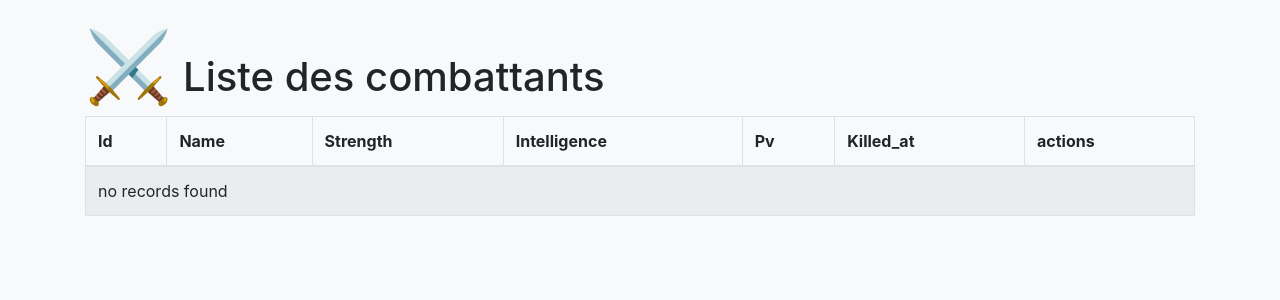
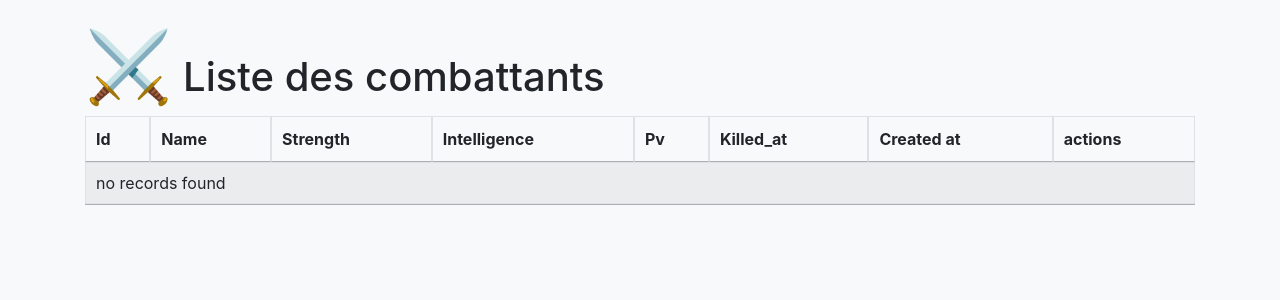
Before and after one commit to thomaslemoine/arene-combattants, a Symfony app: template templates/fighter/index.html.twig in a window 1280 px wide. Shown: the part 88-388 px from the top of the page. Run offline with Twig, Linux system fonts and the light colour scheme; the template is opened without the code that fills it, so the values that code supplies are empty; some libraries are stand-ins or nearby versions.

Commit message:
add datatables

```diff
--- a/templates/base.html.twig
+++ b/templates/base.html.twig
@@ -5,7 +5,7 @@
         <title>{% block title %}Welcome!{% endblock %}</title>
         <link rel="stylesheet" href="https://maxcdn.bootstrapcdn.com/bootstrap/4.0.0/css/bootstrap.min.css" integrity="sha384-Gn5384xqQ1aoWXA+058RXPxPg6fy4IWvTNh0E263XmFcJlSAwiGgFAW/dAiS6JXm" crossorigin="anonymous">
         <link rel="stylesheet" href="https://cdnjs.cloudflare.com/ajax/libs/font-awesome/5.11.2/css/all.min.css">
-        {% block stylesheets %}
+        <link rel="stylesheet" type="text/css" href="https://cdn.datatables.net/v/bs4/dt-1.10.20/cr-1.5.2/fc-3.3.0/fh-3.1.6/kt-2.5.1/r-2.2.3/rg-1.1.1/rr-1.2.6/sc-2.0.1/sl-1.3.1/datatables.min.css"/>        {% block stylesheets %}
         {% endblock %}
     </head>
     <body class="bg-light">
@@ -16,6 +16,7 @@
         <script src="https://code.jquery.com/jquery-3.2.1.slim.min.js" integrity="sha384-KJ3o2DKtIkvYIK3UENzmM7KCkRr/rE9/Qpg6aAZGJwFDMVNA/GpGFF93hXpG5KkN" crossorigin="anonymous"></script>
         <script src="https://cdnjs.cloudflare.com/ajax/libs/popper.js/1.12.9/umd/popper.min.js" integrity="sha384-ApNbgh9B+Y1QKtv3Rn7W3mgPxhU9K/ScQsAP7hUibX39j7fakFPskvXusvfa0b4Q" crossorigin="anonymous"></script>
         <script src="https://maxcdn.bootstrapcdn.com/bootstrap/4.0.0/js/bootstrap.min.js" integrity="sha384-JZR6Spejh4U02d8jOt6vLEHfe/JQGiRRSQQxSfFWpi1MquVdAyjUar5+76PVCmYl" crossorigin="anonymous"></script>
+        <script type="text/javascript" src="https://cdn.datatables.net/v/bs4/dt-1.10.20/cr-1.5.2/fc-3.3.0/fh-3.1.6/kt-2.5.1/r-2.2.3/rg-1.1.1/rr-1.2.6/sc-2.0.1/sl-1.3.1/datatables.min.js"></script>        <script src="{{ asset('js/app.js') }}"></script>
         {% block javascripts %}
         {% endblock %}
     </body>
--- a/templates/fighter/index.html.twig
+++ b/templates/fighter/index.html.twig
@@ -12,8 +12,8 @@
 
     <h1><strong style="font-size: 70px">⚔</strong>️ Liste des combattants️</h1>
 
-    <div class="table-responsive mt-1">
-        <table class="table table-bordered table-striped" id="table_id">
+    <div class="table-responsive mt-1 mb-5">
+        <table class="table table-bordered table-striped" id="datatable">
             <thead>
             <tr>
                 <th>Id</th>
@@ -22,6 +22,7 @@
                 <th>Intelligence</th>
                 <th>Pv</th>
                 <th>Killed_at</th>
+                <th>Created at</th>
                 <th>actions</th>
             </tr>
             </thead>
@@ -34,6 +35,7 @@
                     <td>{{ fighter.intelligence }}</td>
                     <td>{{ fighter.pv }}</td>
                     <td>{{ fighter.killedAt ? fighter.killedAt|date('Y-m-d H:i:s') : '' }}</td>
+                    <td>{{ fighter.createdAt ? fighter.createdAt|date('j F H:i') : '' }}</td>
                     <td>
                         <a class="btn btn-secondary" href="{{ path('fighter_show', {'id': fighter.id}) }}"><i class="fas fa-eye"></i></a>
                         <a class="btn btn-primary" href="{{ path('fighter_edit', {'id': fighter.id}) }}"><i class="fas fa-edit"></i></a>
```
Also changed, not shown: public/js/app.js (added).
